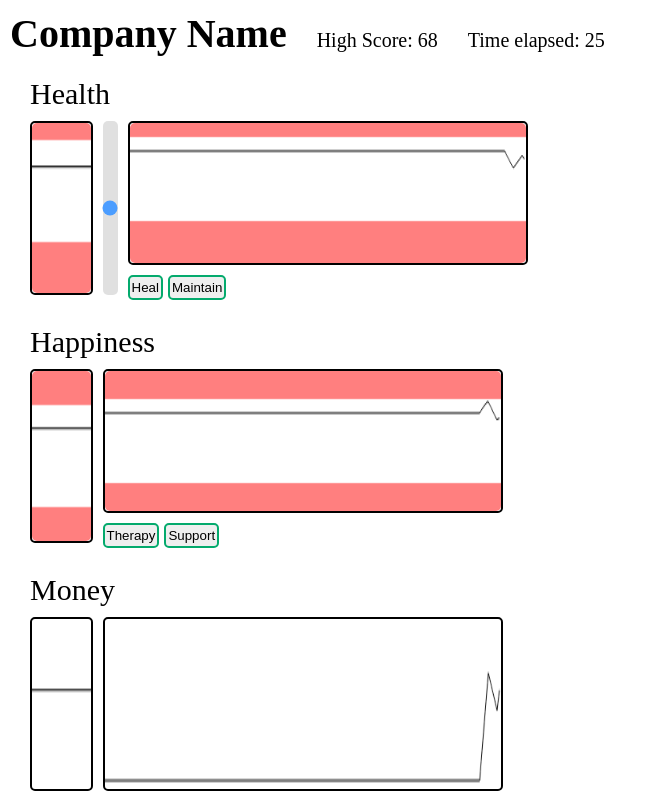
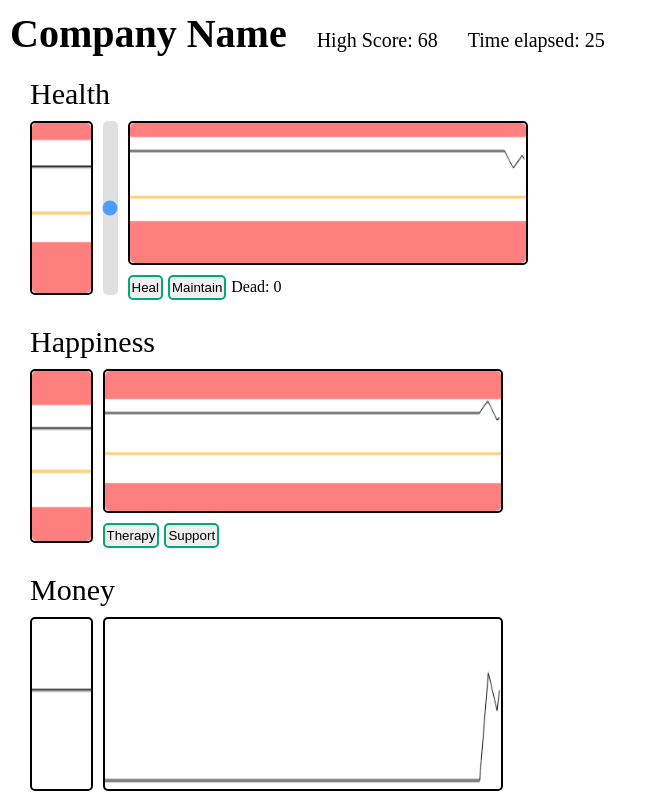
Before and after one commit to Charlieee1/Health-Happiness-Money, a plain HTML site: page index.html in a window 1280 px wide. Shown: the whole page, without its empty margins (0-655 px from the left). Drawn offline with Linux system fonts and the light colour scheme.

Commit message:
add additional information for player to see

```diff
--- a/frontend.js
+++ b/frontend.js
@@ -16,6 +16,7 @@ let money_graph = money_graph_raw.getContext("2d");
 
 let high_score = document.getElementById("high-score");
 let time_elapsed = document.getElementById("time");
+let dead_count = document.getElementById("dead");
 
 function resetctx(ctx, w, h) {
 	ctx.fillStyle = "white";
@@ -34,18 +35,30 @@ function line(ctx, x1, y1, x2, y2) {
 	ctx.stroke();
 }
 
+function colouredLine(ctx, x1, y1, x2, y2, c) {
+	ctx.strokeStyle = c;
+	ctx.beginPath();
+	ctx.moveTo(x1, y1);
+	ctx.lineTo(x2, y2);
+	ctx.stroke();
+}
+
 function updateHealthVisuals() {
 	// Health meter
 	resetctx(health_meter, meter_width, meter_height);
 	drawDanger(health_meter, 0, 10 * unit_vertical, meter_width);
 	drawDanger(health_meter, 70 * unit_vertical, meter_height, meter_width);
 	let level = unit_vertical * (100 - av_hel);
-	line(health_meter, 0, level, meter_width, level);
+	colouredLine(health_meter, 0, level, meter_width, level, "black");
+	level = unit_vertical * (100 - min_hel);
+	colouredLine(health_meter, 0, level, meter_width, level, "orange");
 
 	// Health graph
 	resetctx(health_graph, graph_width, graph_height);
 	drawDanger(health_graph, 0, 10 * unit_vertical, graph_width);
 	drawDanger(health_graph, 70 * unit_vertical, meter_height, graph_width);
+	colouredLine(health_graph, 0, level, graph_width, level, "orange");
+	health_graph.strokeStyle = "black";
 	for (let i = 0; i < 499; i++) {
 		line(health_graph, i, 100 - hel_hist[i], i + 1, 100 - hel_hist[i + 1]);
 	}
@@ -63,12 +76,16 @@ function updateHappinessVisuals() {
 	drawDanger(happiness_meter, 0, 20 * unit_vertical, meter_width);
 	drawDanger(happiness_meter, 80 * unit_vertical, meter_height, meter_width);
 	let level = unit_vertical * (100 - av_hap);
-	line(happiness_meter, 0, level, meter_width, level);
+	colouredLine(happiness_meter, 0, level, meter_width, level, "black");
+	level = unit_vertical * (100 - min_hap);
+	colouredLine(happiness_meter, 0, level, meter_width, level, "orange");
 
 	// Happiness graph
 	resetctx(happiness_graph, graph_width, graph_height);
 	drawDanger(happiness_graph, 0, 20 * unit_vertical, graph_width);
 	drawDanger(happiness_graph, 80 * unit_vertical, meter_height, graph_width);
+	colouredLine(happiness_graph, 0, level, graph_width, level, "orange");
+	happiness_graph.strokeStyle = "black";
 	for (let i = 0; i < 499; i++) {
 		line(happiness_graph, i, 100 - hap_hist[i], i + 1, 100 - hap_hist[i + 1]);
 	}
@@ -98,6 +115,7 @@ function updateVisuals() {
 	updateMoneyVisuals();
 	high_score.innerHTML = "High Score: " + Math.round(high);
 	time_elapsed.innerHTML = "Time elapsed: " + time;
+	dead_count.innerHTML = "Dead: " + ded;
 }
 updateVisuals();
 
--- a/index.html
+++ b/index.html
@@ -27,6 +27,7 @@
 					<div class="button-row">
 						<button class="button" onclick="healPeople()">Heal</button>
 						<button class="button" onclick="healthMaintenance()">Maintain</button>
+						<span id="dead">Dead: 0</span>
 						<div class="filler"></div>
 					</div>
 				</div>
--- a/script.js
+++ b/script.js
@@ -17,10 +17,6 @@ class Person {
 			} else if ((this.health <= 60 || this.happiness < 20) && this.happiness > 0) {
 				this.happiness -= 1;
 			}
-			if (this.health == 0) {
-				this.alive = false;
-				return
-			}
 			if (this.health < working_threshold) {
 				this.isWorking = false;
 			}
@@ -38,14 +34,27 @@ class Person {
 				this.isWorking = true;
 			}
 		}
+		if (this.health <= 0) {
+			this.alive = false;
+			ded += 1;
+			return
+		}
 		av_hap += this.happiness / 100;
 		av_hel += this.health / 100;
+		if (this.health < min_hel) {
+			min_hel = this.health;
+		}
+		if (this.happiness < min_hap) {
+			min_hap = this.happiness
+		}
 	}
 }
 
 var money = 5;
 var av_hap = 70;
+var min_hap = av_hap;
 var av_hel = 80;
+var min_hel = av_hel;
 var working_threshold = 70;
 var back_to_work_threshold = 10;
 let wealth = (money + av_hap + av_hel) / 3;
@@ -53,6 +62,7 @@ let people = [];
 for (let i = 0; i < 100; i++) {
 	people.push(new Person());
 }
+var ded = 0;
 let time = 0;
 let high = money;
 let high_time = time;
@@ -73,14 +83,14 @@ function giveSupport() {
 	if (mood > 100) {
 		mood = 100;
 	}
-	money -= 4;
+	money -= 2;
 }
 
 function healPeople() {
 	for (person of people) {
-		if (person.health < 30) {
-			money -= (40 - person.health) / 100;
-			person.health = 40;
+		if (person.health < 50) {
+			money -= (60 - person.health) / 100;
+			person.health = 60;
 		}
 	}
 }
@@ -96,7 +106,7 @@ function healthMaintenance() {
 function cureDepression() {
 	for (person of people) {
 		if (person.happiness < 20) {
-			money -= (30 - person.happiness) / 10;
+			money -= (30 - person.happiness) / 100;
 			person.happiness = 30;
 		}
 	}
--- a/style.css
+++ b/style.css
@@ -97,6 +97,7 @@ canvas {
 	display: flex;
 	height: 20px;
 	column-gap: 5px;
+	align-items: baseline;
 }
 
 .button {
```
Also changed, not shown: 1 other file.
